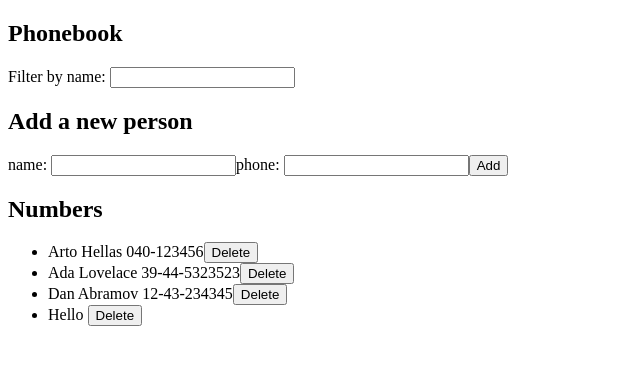
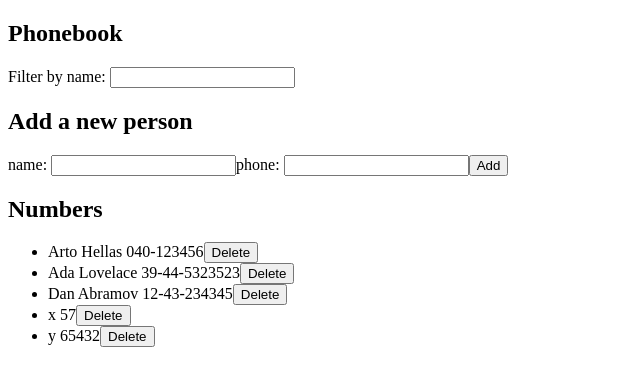
Before and after one commit to CoreBIack/Full-Stack-Practice, a React (Vite) app in the folder workspace/: page / in a window 1280 px wide. Shown: the top 386 px of the page, without its empty margins (0-640 px from the left). Built offline with nearby package versions, Linux system fonts and the light colour scheme; data requests are answered from the project's data file.

Commit message:
exercises finished saving new data.id as str if name duplicate asking for change of number

```diff
--- a/workspace/db.json
+++ b/workspace/db.json
@@ -78,9 +78,14 @@
       "id": "3"
     },
     {
-      "id": 5,
-      "name": "Hello",
-      "number": ""
+      "name": "x",
+      "number": "57",
+      "id": "4"
+    },
+    {
+      "name": "y",
+      "number": "65432",
+      "id": "5"
     }
   ]
 }
--- a/workspace/src/App.jsx
+++ b/workspace/src/App.jsx
@@ -38,10 +38,16 @@ const App=()=>{
         break
       }
     }
+    const newPerson = {name:newName, number:newPhone, id:`${persons.length + 1}`}
     if(userFlag){
-      alert(`${newName} already in phonebook`)
+      const duplicateId = persons.find(p=>p.name === newName).id
+      if(window.confirm(`${newName} already in phonebook, Wanna change its number ?`)){
+        phonebookServices.changeNumber(duplicateId, newPerson).then(res=>{
+          setPersons(persons.map(person=>person.id === duplicateId ? newPerson : person))
+        })
+      }
+
     }else{
-      const newPerson = {name:newName, number:newPhone, id:persons.length + 1}
       phonebookServices.addPerson(newPerson).then(res=>{
         setPersons(persons.concat(newPerson))
       })
@@ -50,10 +56,13 @@ const App=()=>{
     setNewPhone("")
   }
 
-  const handleDelete=()=>{
+  const handleDelete=(event)=>{
     const id = event.target.id
-    window.confirm("Gonna delete", phonebookServices.deletePerson(id))
-    setPersons(persons.filter(person=>person.id !== id))
+    if(window.confirm("Gonna delete")){
+      phonebookServices.deletePerson(id).then(res=>{
+        setPersons(persons.filter(person=>person.id !== id))
+      })
+    }
   }
 
   return <>
--- a/workspace/src/services/phonebook.js
+++ b/workspace/src/services/phonebook.js
@@ -10,5 +10,9 @@ const addPerson =(newPerson)=>{
 const deletePerson=(id)=>{
   return axios.delete(`http://${window.location.hostname}:3001/persons/${id}`)
 }
+const changeNumber =(id, newPhone)=>{
+  const req = axios.put(`http://${window.location.hostname}:3001/persons/${id}`, newPhone)
+  return req.then(res=>res.data)
+}
 
-export default {getPersons, deletePerson, addPerson}
+export default {getPersons, deletePerson, addPerson, changeNumber}
```
